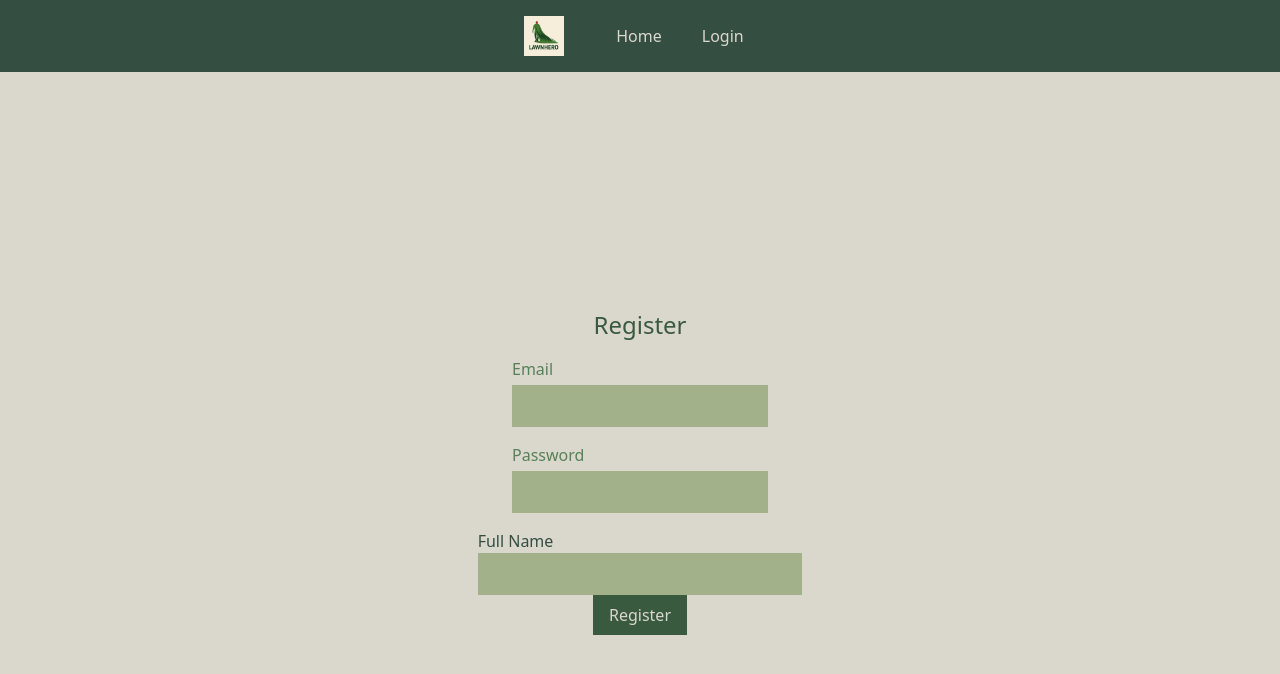
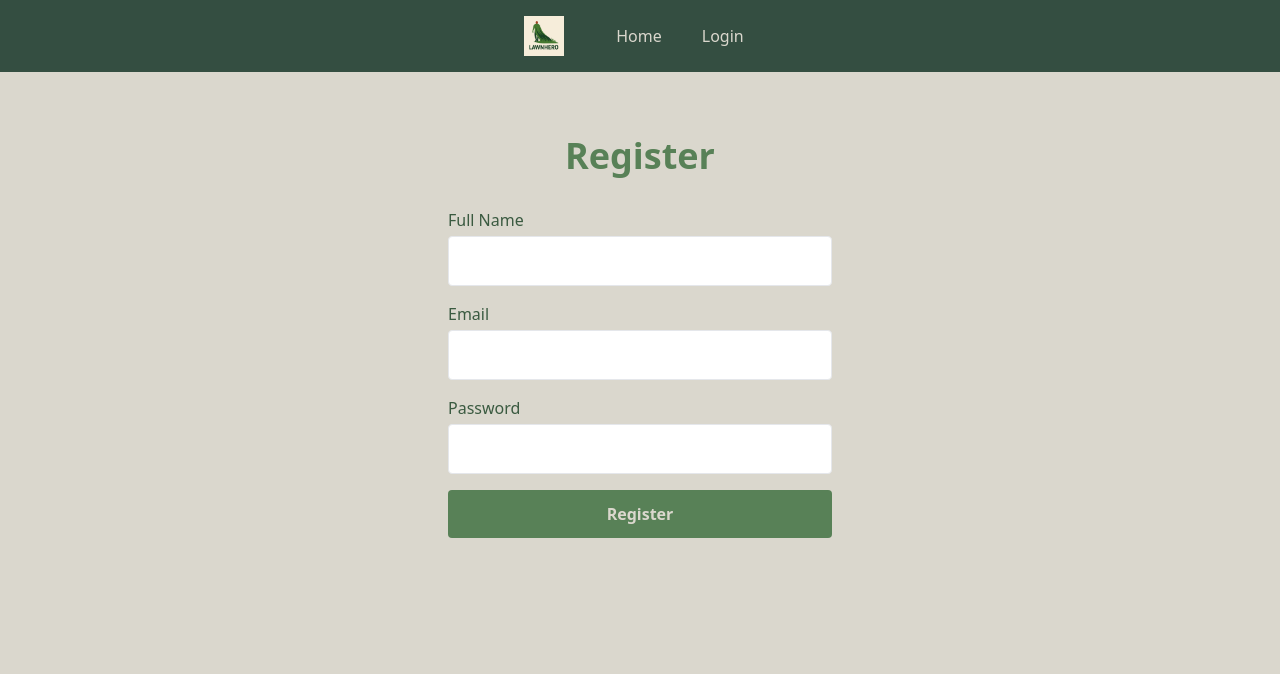
Before and after one commit to Hopeshredder/LawnHero, a React (Vite) app in the folder frontend/: page /register in a window 1280 px wide. Shown: the top 674 px of the page. Built offline with nearby package versions, Linux system fonts and the light colour scheme.

Commit message:
added styling to register page

```diff
--- a/frontend/src/pages/RegisterPage.jsx
+++ b/frontend/src/pages/RegisterPage.jsx
@@ -24,10 +24,46 @@ const RegisterPage = () => {
   };
 
   return (
-    <div className="flex flex-col items-center justify-center h-screen bg-[#DAD7CD] text-[#344E41]">
-      <h1 className="text-[#3A5A40] text-2xl mb-4">Register</h1>
-      <div className="mb-4 w-64">
-        <label htmlFor="email" className="block mb-1 text-[#588157]">
+    <div
+      className="flex flex-col items-center justify-start min-h-screen pt-16 px-4"
+      style={{
+        backgroundColor: "var(--color-lightest)",
+        color: "var(--color-darkest)",
+      }}
+    >
+      <h1
+        className="text-4xl font-extrabold mb-8"
+        style={{ color: "var(--color-medium)" }}
+      >
+        Register
+      </h1>
+
+      {error && <p className="mb-4 text-red-600 font-medium">{error}</p>}
+
+      <div className="flex flex-col space-y-4 w-full max-w-sm">
+        <div>
+          <label
+            htmlFor="name"
+            className="block mb-1 font-medium"
+            style={{ color: "var(--color-dark)" }}
+          >
+            Full Name
+          </label>
+          <input
+            type="text"
+            id="name"
+            value={name}
+            onChange={(e) => setName(e.target.value)}
+            className="w-full p-3 rounded border border-var(--color-medium) bg-var(--color-light) text-var(--color-darkest) focus:outline-none focus:ring-2 focus:ring-var(--color-medium)"
+          />
+        </div>
+
+        <div>
+          <label
+            htmlFor="email"
+            className="block mb-1 font-medium"
+            style={{ color: "var(--color-dark)" }}
+          >
             Email
           </label>
           <input
@@ -35,11 +71,16 @@ const RegisterPage = () => {
             id="email"
             value={email}
             onChange={(e) => setEmail(e.target.value)}
-          className="w-full p-2 border border-[#A3B18A] bg-[#A3B18A] text-[#344E41]"
+            className="w-full p-3 rounded border border-var(--color-medium) bg-var(--color-light) text-var(--color-darkest) focus:outline-none focus:ring-2 focus:ring-var(--color-medium)"
           />
         </div>
-      <div className="mb-4 w-64">
-        <label htmlFor="password" className="block mb-1 text-[#588157]">
+
+        <div>
+          <label
+            htmlFor="password"
+            className="block mb-1 font-medium"
+            style={{ color: "var(--color-dark)" }}
+          >
             Password
           </label>
           <input
@@ -47,24 +88,27 @@ const RegisterPage = () => {
             id="password"
             value={password}
             onChange={(e) => setPassword(e.target.value)}
-          className="w-full p-2 border border-[#A3B18A] bg-[#A3B18A] text-[#344E41]"
+            className="w-full p-3 rounded border border-var(--color-medium) bg-var(--color-light) text-var(--color-darkest) focus:outline-none focus:ring-2 focus:ring-var(--color-medium)"
           />
         </div>
-      <div>
-        <label htmlFor="name">Full Name</label>
-        <input
-          type="name"
-          id="name"
-          value={name}
-          onChange={(e) => setName(e.target.value)}
-          className="w-full p-2 border border-[#A3B18A] bg-[#A3B18A] text-[#344E41]"
-        />
-      </div>
+
         <button
           onClick={handleRegister}
-        className="px-4 py-2 bg-[#3A5A40] text-[#DAD7CD] cursor-pointer">
+          className="w-full py-3 mt-2 rounded font-semibold transition duration-200"
+          style={{
+            backgroundColor: "var(--color-medium)",
+            color: "var(--color-lightest)",
+          }}
+          onMouseEnter={(e) =>
+            (e.currentTarget.style.backgroundColor = "var(--color-dark)")
+          }
+          onMouseLeave={(e) =>
+            (e.currentTarget.style.backgroundColor = "var(--color-medium)")
+          }
+        >
           Register
         </button>
+      </div>
     </div>
   );
 };
```
Lines whose indentation alone changed are shown as unchanged.
